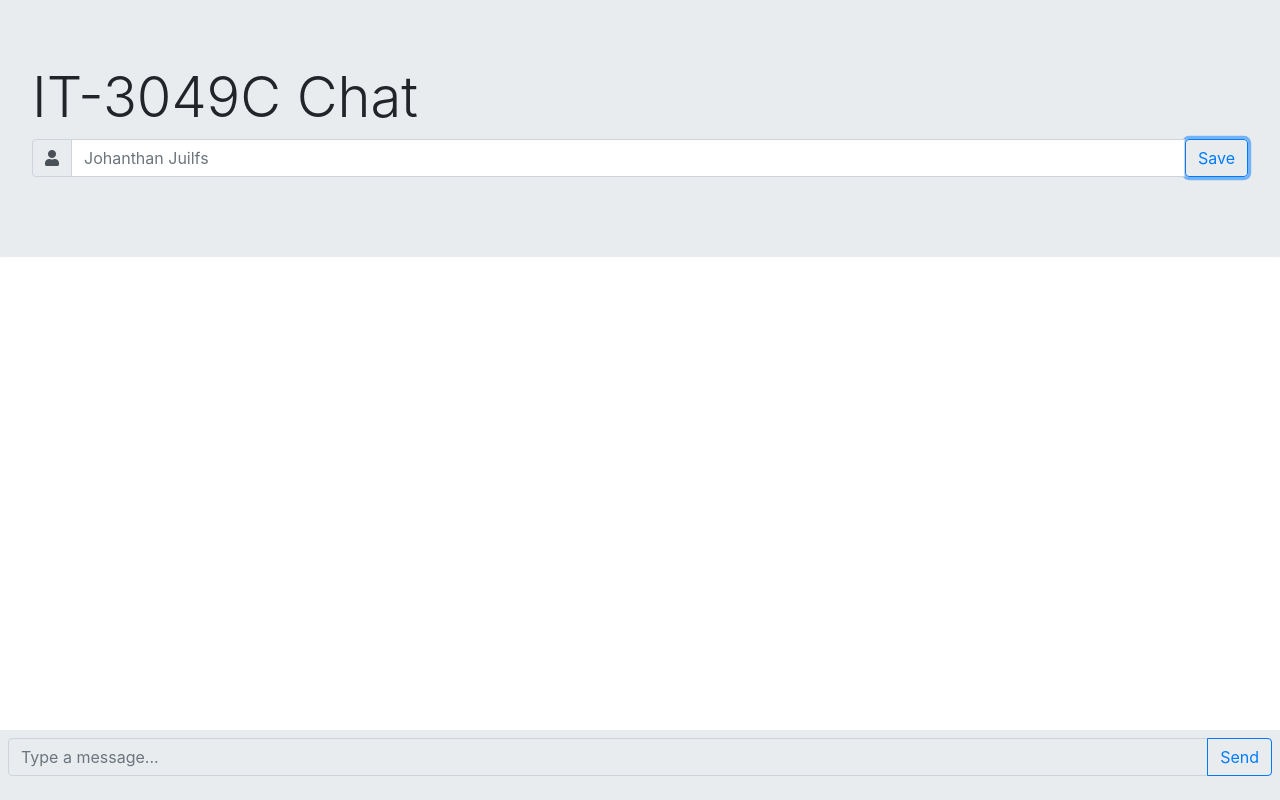
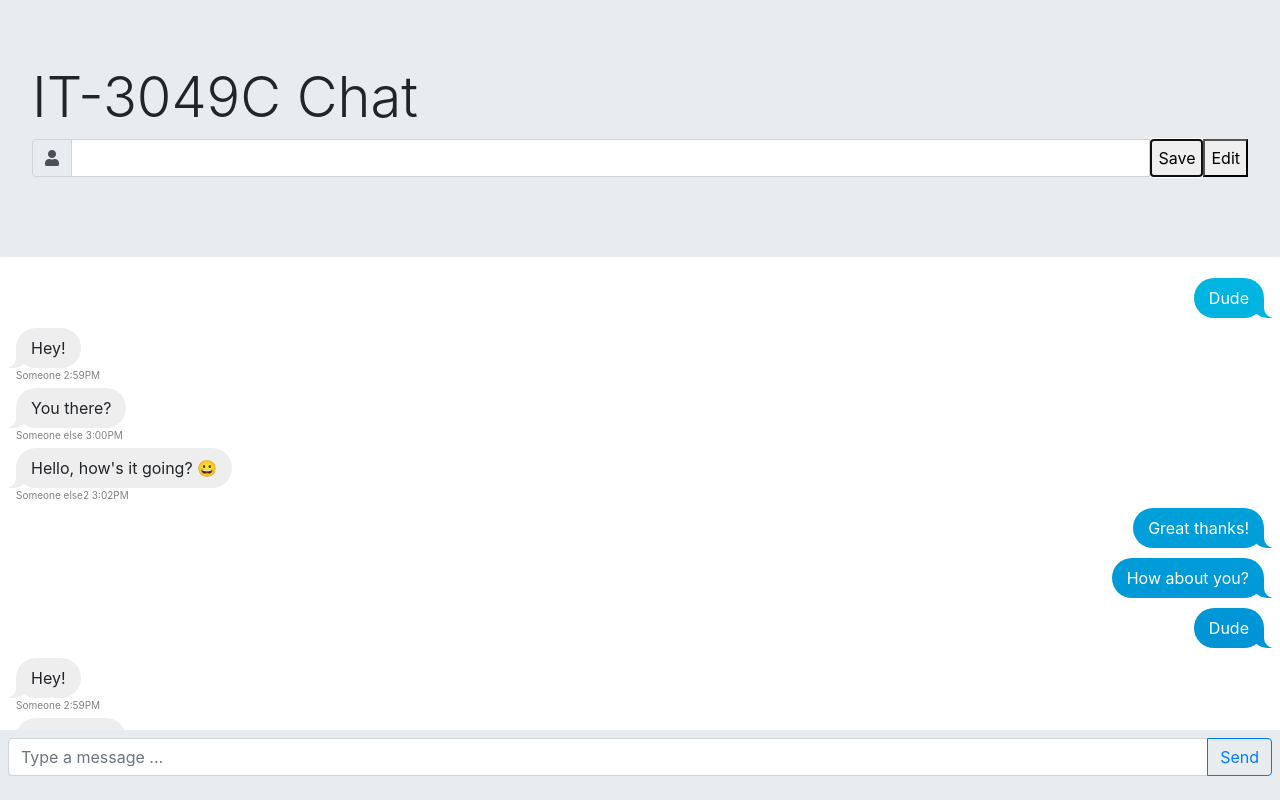
Before and after one commit to it3049c-fall22-henderson/chatting-application-Juilfsjc, a website: page index.html in a window 1280 px wide. Both pictures are taken after a click on the button "Save". Drawn offline with Linux system fonts and the light colour scheme; no server answers.

Commit message:
fixed errors

```diff
--- a/index.html
+++ b/index.html
@@ -17,24 +17,150 @@
         <header>
             <div class="jumbotron">
                 <h1 class="display-4">IT-3049C Chat</h1>
-
                 <div class="input-group mb-3">
                     <div class="input-group-prepend">
                         <span class="input-group-text">
                             <i class="fas fa-user"></i>
                         </span>
                     </div>
-                    <input id="my-name-input" input="text" class="form-control" placeholder="Johanthan Juilfs">
-                    <button
-                        class="btn btn-outline-primary"
-                        id="save-button"
-                        type="button">Save</button>
+                    <input id="my-name-input" type="text" class="form-control" value="Samba Koita">
+                    <button id="save">Save</button>
+                    <button id="edit">Edit</button>
                 </div>
             </div>
+
         </header>
 
         <div id="chat">
+            <div class="mine messages">
+                <div class="message">
+                    Dude
+                </div>
+            </div>
+            <div class="yours messages">
+                <div class="message">
+                    Hey!
+                </div>
+                <div class="sender-info">
+                    Someone 2:59PM
+                </div>
+            </div>
 
+            <div class="yours messages">
+                <div class="message">
+                    You there?
+                </div>
+                <div class="sender-info">
+                    Someone else 3:00PM
+                </div>
+            </div>
+
+            <div class="yours messages">
+                <div class="message">
+                    Hello, how's it going? 😀
+                </div>
+                <div class="sender-info">
+                    Someone else2 3:02PM
+                </div>
+            </div>
+
+            <div class="mine messages">
+                <div class="message">
+                    Great thanks!
+                </div>
+            </div>
+
+            <div class="mine messages">
+                <div class="message">
+                    How about you?
+                </div>
+            </div>
+            <div class="mine messages">
+                <div class="message">
+                    Dude
+                </div>
+            </div>
+            <div class="yours messages">
+                <div class="message">
+                    Hey!
+                </div>
+                <div class="sender-info">
+                    Someone 2:59PM
+                </div>
+            </div>
+
+            <div class="yours messages">
+                <div class="message">
+                    You there?
+                </div>
+                <div class="sender-info">
+                    Someone else 3:00PM
+                </div>
+            </div>
+
+            <div class="yours messages">
+                <div class="message">
+                    Hello, how's it going? 😀
+                </div>
+                <div class="sender-info">
+                    Someone else2 3:02PM
+                </div>
+            </div>
+
+            <div class="mine messages">
+                <div class="message">
+                    Great thanks!
+                </div>
+            </div>
+
+            <div class="mine messages">
+                <div class="message">
+                    How about you?
+                </div>
+            </div>
+            <div class="mine messages">
+                <div class="message">
+                    Dude
+                </div>
+            </div>
+            <div class="yours messages">
+                <div class="message">
+                    Hey!
+                </div>
+                <div class="sender-info">
+                    Someone 2:59PM
+                </div>
+            </div>
+
+            <div class="yours messages">
+                <div class="message">
+                    You there?
+                </div>
+                <div class="sender-info">
+                    Someone else 3:00PM
+                </div>
+            </div>
+
+            <div class="yours messages">
+                <div class="message">
+                    Hello, how's it going? 😀
+                </div>
+                <div class="sender-info">
+                    Someone else2 3:02PM
+                </div>
+            </div>
+
+            <div class="mine messages">
+                <div class="message">
+                    Great thanks!
+                </div>
+            </div>
+
+            <div class="mine messages">
+                <div class="message">
+                    How about you?
+                </div>
+            </div>
         </div>
 
         <footer>
@@ -43,8 +169,7 @@
                     type="text"
                     id="my-message"
                     class="form-control"
-                    placeholder="Type a message..."
-                    disabled>
+                    placeholder="Type a message ...">
                 <div class="input-group-append">
                     <button
                         class="btn btn-outline-primary"
--- a/resources/js/index.js
+++ b/resources/js/index.js
@@ -1,66 +1,35 @@
 const nameInput = document.getElementById("my-name-input");
 const myMessage = document.getElementById("my-message");
 const sendButton = document.getElementById("send-button");
-const saveButton = document.getElementById("save-button");
 const chatBox = document.getElementById("chat");
+
+
+
 const serverURL = `https://it3049c-chat-application.herokuapp.com/messages`;
 
-updateMessages();
-
-const MILLISECONDS_IN_TEN_SECONDS = 10000;
-setInterval(updateMessages, MILLISECONDS_IN_TEN_SECONDS);
-
-sendButton.addEventListener("click", function(sendButtonClickEvent) {
-
-  sendButtonClickEvent.preventDefault();
-  const sender = nameInput.value;
-  const message = myMessage.value;
-
-  sendMessages(sender,message);
-  myMessage.value = "";
-
-});
-
-saveButton.addEventListener("click", function(saveButtonClickEvent) {
-    saveButtonClickEvent.preventDefault();
-
-    if(nameInput.value != ""){
-        myMessage.removeAttribute("disabled");
-    }
-    else {
-        myMessage.setAttribute("disabled", "disabled");
-    }
-
-    localStorage.setItem("name", nameInput.value);
-});
-
-function updateMessagesInChatBox(){
-
-  updateMessages();
-
+function fetchMessages() {
+    return fetch(serverURL)
+        .then( response => response.json())
 }
 
 
-function fetchMessages() {
+async function updateMessages() {
+  // Fetch Messages
+  const messages = await fetchMessages();
 
-    return fetch(serverURL)
-        .then( response => response.json());
+  // Loop over the messages. Inside the loop we will
+      // get each message
+      // format it
+      // add it to the chatbox
 
+      let formattedMessages = "";
+      messages.forEach((message) => {
+        formattedMessages += formatMessage(message, nameInput.value);
+      });
+      chatBox.innerHTML = formattedMessages;
+      console.log(messages);
 }
 
-async function updateMessages(){
-
-  const messages = await fetchMessages();
-
-  let formattedMessages = "";
-
-  messages.forEach(message => {
-      formattedMessages += formatMessage(message, nameInput.value);
-  });
-
-  chatBox.innerHTML = formattedMessages;
-
-}
 
 function formatMessage(message, myNameInput) {
   const time = new Date(message.timestamp);
@@ -91,12 +60,29 @@ function formatMessage(message, myNameInput) {
   }
 }
 
+async function updateMessages() {
+  // Fetch Messages
+  const messages = await fetchMessages();
+  // Loop over the messages. Inside the loop we will:
+      // get each message
+      // format it
+      // add it to the chatbox
+  let formattedMessages = "";
+  messages.forEach(message => {
+      formattedMessages += formatMessage(message, nameInput.value);
+  });
+  chatBox.innerHTML = formattedMessages;
+}
+updateMessages()
+
+const MILLISECONDS_IN_TEN_SECONDS = 10000;
+setInterval(updateMessages, MILLISECONDS_IN_TEN_SECONDS);
 function sendMessages(username, text) {
   const newMessage = {
       sender: username,
       text: text,
       timestamp: new Date()
-  };
+  }
 
   fetch (serverURL, {
       method: `POST`,
@@ -106,3 +92,23 @@ function sendMessages(username, text) {
       body: JSON.stringify(newMessage)
   });
 }
+
+sendButton.addEventListener("click", function(sendButtonClickEvent) {
+  sendButtonClickEvent.preventDefault();
+  const sender = nameInput.value;
+  const message = myMessage.value;
+
+  sendMessages(sender,message);
+  myMessage.value = "";
+});
+
+save.onclick = function () {
+  localStorage.setItem("my-name-input", nameInput.value);
+  nameInput.value = "";
+  document.getElementById("my-message").disabled = false;
+}
+
+edit.onclick = function () {
+  const text = localStorage.getItem("my-name-input")
+  nameInput.value = text;
+}
```
